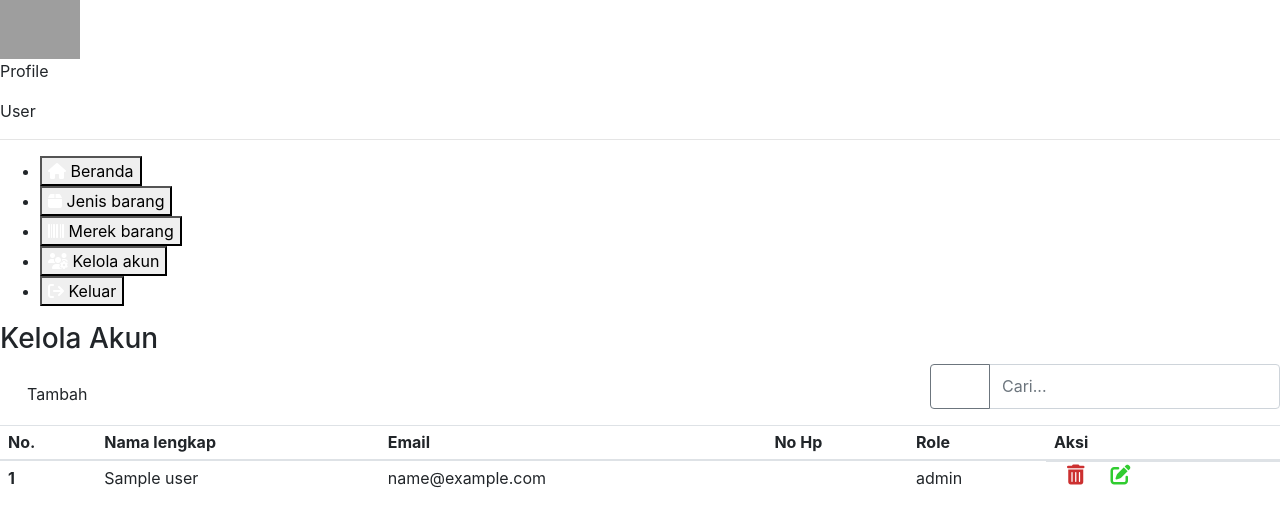
After one commit to TUBES-CA2024/Sistem-Inventori-Barang, a PHP site: the page made by app/views/Kelola_akun/index.php in a window 1280 px wide. The commit adds this page. Shown: the part 321-832 px from the top of the page. Run offline with PHP 8.4, Linux system fonts and the light colour scheme; the template is opened without the code that fills it: most values are stand-ins (such as "Sample title", 1, 10 or a date in 2020); some libraries are stand-ins or nearby versions; grey boxes are pictures that could not be loaded.

Commit message:
model kelola akun ad di user model

```diff
--- a/app/controllers/Login.php
+++ b/app/controllers/Login.php
@@ -22,7 +22,7 @@ class Login extends Controller {
         } else {
             // Perbaikan: $_SESSION['email'] harus diisi dengan $email, bukan $data['email']['password']
             $_SESSION['email'] = $email;
-            header("Location:" . BASEURL . "JenisBarang");
+            header("Location:" . BASEURL . "Beranda");
         }
     }
 }
--- a/app/controllers/MerekBarang.php
+++ b/app/controllers/MerekBarang.php
@@ -38,7 +38,7 @@ class merekBarang extends Controller {
             header('Location: '. BASEURL . 'MerekBarang');
             exit;
         }else{
-            Flasher::setFlash('Jenis Barang', 'gagal', ' dihapus', 'danger');
+            Flasher::setFlash('Merek Barang', 'gagal', ' dihapus', 'danger');
             header('Location: '. BASEURL . 'MerekBarang');
             exit;
         }
--- /dev/null
+++ b/app/views/Kelola_akun/index.php
@@ -0,0 +1,149 @@
+<div class="body-beranda">
+    <div class="side-bar">
+        <div class="profil">
+            <div class="logo">
+                <img src="<?=BASEURL;?>img/logo bg hitam.svg" alt="logo" />
+            </div>
+            <div class="data-profil">
+                <img src="<?=BASEURL;?>img/PersonCircle.png" alt="profile" style="width: 80px; height:80px" />
+                <div class="detail-data-profil">
+                    <p id="nama">Profile</p>
+                    <p id="role">User</p>
+                </div>
+            </div>
+        </div>
+        <hr />
+        <div class="menu">
+            <ul>
+                <li class="beranda">
+                    <button onclick="location.href='<?=BASEURL;?>Beranda'">
+                        <i class="fa-solid fa-house" style="color: #ffffff;"></i>
+                        Beranda
+                    </button>
+                </li>
+                <li class="tambah-jenis-barang">
+                    <button onclick="location.href='<?=BASEURL;?>JenisBarang'">
+                        <i class="fa-solid fa-box" style="color: #ffffff"></i>
+                        Jenis barang
+                    </button>
+                </li>
+                <li class="tambah-merek-barang">
+                    <button onclick="location.href='<?=BASEURL?>merekBarang'">
+                        <i class="fa-solid fa-barcode" style="color: #ffffff;"></i>
+                        Merek barang
+                    </button>
+                </li>
+                <li class="kelola-akun">
+                    <button href="#">
+                        <i class="fa-solid fa-users-gear" style="color: #ffffff"></i>
+                        Kelola akun
+                    </button>
+                </li>
+                <li class="keluar">
+                    <button href="#">
+                        <i class="fa-solid fa-arrow-right-from-bracket" style="color: #ffffff"></i>
+                        Keluar
+                    </button>
+                </li>
+            </ul>
+        </div>
+    </div>
+    <div class="content">
+        <div class="content-beranda" style="overflow-y: auto;">
+            <h3 id="title">Kelola Akun</h3>
+            <div class="flash" style="width: 40%; margin-left:15px;">
+                <?php Flasher::flash();?>
+            </div>
+            <div class="btn-fitur" style="display: flex; justify-content:space-between;">
+                <a href="<?= BASEURL; ?>Register?>"
+                                class="btn d-flex align-items-center justify-content-center"
+                                >
+                                <i class="fa-solid fa-plus" style="color: #ffffff"></i> Tambah
+                            </a>
+                <div class="search" style="width:350px">
+                    <form action="<?=BASEURL;?>MerekBarang/cari" method="post">
+                    <div class="input-group mb-3">
+                <div class="input-group-prepend">
+                    <button class="btn btn-outline-secondary" type="submit" id="btn-cari" style="width: 60px;"><i class="fa-solid fa-magnifying-glass" style="color: #ffffff;"></i></button>
+                </div>
+                <input  type="text" class="form-control" placeholder="Cari..." name="keyword" id="keyword" style="height: 45px;" autocomplete="off">
+                </div>
+                    </form>
+                </div>
+            </div>
+            <table class="table table-hover table-sm">
+                <thead>
+                    <tr>
+                        <th scope="col" class="px-2">No.</th>
+                        <th scope="col" class="px-2">Nama lengkap</th>
+                        <th scope="col" class="px-2">Email</th>
+                        <th scope="col" class="px-2">No Hp</th>
+                        <th scope="col" class="px-2">Role</th>
+                        <th scope="col" class="px-2">Aksi</th>
+                    </tr>
+                </thead>
+                <tbody>
+                    <?php $i = 1; ?>
+                    <?php foreach ($data['dataUser'] as $row): ?>
+                    <tr>
+                        <th scope="row" class="px-2"><?= $i++; ?></th>
+                        <td class="px-2"><?= $row['nama_user']; ?></td>
+                        <td class="px-2"><?= $row['email']; ?></td>
+                        <td class="px-2"><?= $row['no_hp_user']; ?></td>
+                        <td class="px-2"><?= $row['role']; ?></td>
+                        <td class="px-2" style="display: flex;">
+                            <!-- hapus -->
+                            <a href="<?= BASEURL; ?>MerekBarang/hapus/<?=$row['id_user'];?>"
+                                class="btn d-flex align-items-center justify-content-center"
+                                onclick="return confirm('yakin');">
+                                <i class="fa-solid fa-trash-can fa-lg" style="color: #cc3030;"></i>
+                            </a>
+                            <!-- ubah -->
+                            <a href="<?= BASEURL; ?>/MerekBarang/ubah/<?=$row['id_user'];?>"
+                                class="btn d-flex align-items-center justify-content-center tampilMerekBarangUbah" data-toggle="modal"
+                                data-target="#modalTambah"
+                                data-id="<?=$row['id_user'];?>">
+                                <i class="fa-solid fa-pen-to-square fa-lg" style="color: #30cc30;"></i>
+                            </a>
+                    </tr>
+                    <?php endforeach; ?>
+                </tbody>
+            </table>
+            <div class="modal fade" id="modalTambah" tabindex="-1" role="dialog" >
+                <div class="modal-dialog" role="document">
+                    <div class="modal-content" style="height: 550px; border-radius:15px">
+                        <div class="modal-header">
+                            <h5 class="modal-title title-merek">Tambah Merek Barang</h5>
+                            <button type="button" class="close" data-dismiss="modal" aria-label="Close">
+                                <span aria-hidden="true">&times;</span>
+                            </button>
+                        </div>
+                        <div class="modal-body body-merek">
+                                <form action="<?=BASEURL?>MerekBarang/tambahMerekBarang" method="post">
+                                <input type="hidden" name="id_merek_barang" id="id_merek_barang">
+                                    <div class="nama_merek_barang">
+                                        <label for="nama_merek_barang">Merek barang</label>
+                                        <br>
+                                        <input type="text" name="nama_merek_barang" id="nama_merek_barang" style="width: 250px;" required>
+                                    </div>
+                                    <br>
+                                    <div class="kode_merek_barang">
+                                        <label for="kode_merek_barang">Kode merek</label>
+                                        <br>
+                                        <input type="text" name="kode_merek_barang" id="kode_merek_barang" minlength="3" maxlength="3" required  oninput="validasiInput(this)" placeholder="cth: 00x">
+                                    </div>
+                                    <br>
+                                    <br>
+                                    <div class="modal-footer" style="margin-right: 30%;">
+                                    </div>
+                                    <br>
+                                    <div style="display: flex; width:100%; justify-content: end; align-items: end;">
+                                    <button type="submit" id="kirim">Kirim</button>
+                                    </div>
+
+                            </div>
+                          </div>
+            </form>
+        </div>
+    </div>
+</div>
```
Also changed, not shown: app/controllers/Kelola_akun.php (added, +62 -0 lines), app/models/Beranda_model.php (+3 -15 lines), app/models/User_model.php (+53 -8 lines), app/views/Register/index.php (+0 -23 lines).
